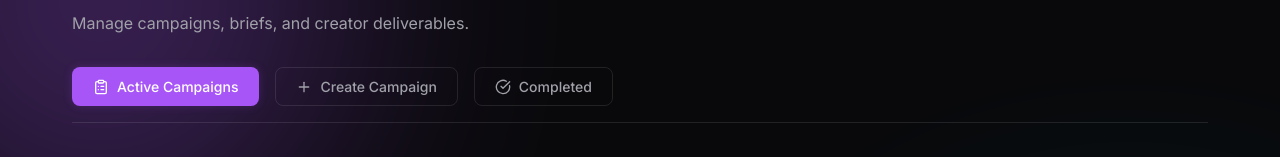
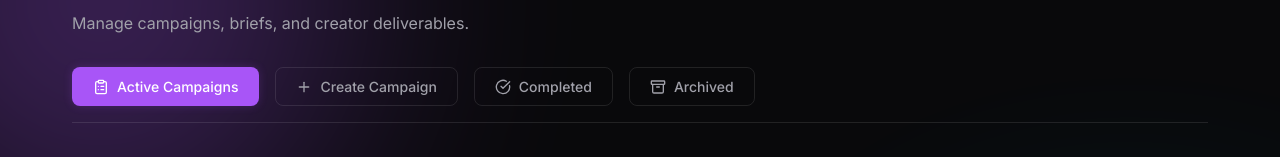
Before and after one commit to jyauu/samsungdemo, a React (Vite) app: page / in a window 1280 px wide. Both pictures are taken after a click on the element 640 px from the left and 525 px from the top of the page. Shown: the part 149-306 px from the top of the page. Built offline with nearby package versions, Linux system fonts and the light colour scheme.

Commit message:
feat: add archive campaign feature

```diff
--- a/src/context/AppContext.jsx
+++ b/src/context/AppContext.jsx
@@ -164,6 +164,15 @@ export const AppProvider = ({ children }) => {
     }));
   };
 
+  const archiveCampaign = (id) => {
+    setCampaigns(campaigns.map(camp => {
+      if (camp.id === id) {
+        return { ...camp, status: 'Archived' };
+      }
+      return camp;
+    }));
+  };
+
   const addSubmission = (data) => {
     const newSub = {
       id: `sub-${Date.now()}`,
@@ -282,7 +291,7 @@ export const AppProvider = ({ children }) => {
   };
 
   return (
-    <AppContext.Provider value={{ role, login, logout, submissions, campaigns, addCampaign, updateCampaign, addSubmission, updateSubmissionStatus, addFeedback, toggleFeedbackStatus, uploadRevision, updateLiveLinks }}>
+    <AppContext.Provider value={{ role, login, logout, submissions, campaigns, addCampaign, updateCampaign, archiveCampaign, addSubmission, updateSubmissionStatus, addFeedback, toggleFeedbackStatus, uploadRevision, updateLiveLinks }}>
       {children}
     </AppContext.Provider>
   );
--- a/src/pages/AgencyDashboard.jsx
+++ b/src/pages/AgencyDashboard.jsx
@@ -1,6 +1,6 @@
 import React, { useState } from 'react';
 import { useNavigate } from 'react-router-dom';
-import { CheckCircle, Clock, Activity, Plus, MailOpen, Edit3, ClipboardList, Send, X, UploadCloud } from 'lucide-react';
+import { CheckCircle, Clock, Activity, Plus, MailOpen, Edit3, ClipboardList, Send, X, UploadCloud, Archive } from 'lucide-react';
 import { useAppContext } from '../context/AppContext';
 import { Card } from '../components/ui/Card';
 import { Button } from '../components/ui/Button';
@@ -9,7 +9,7 @@ import { Input, Textarea } from '../components/ui/Form';
 import './Dashboard.css';
 
 export const AgencyDashboard = () => {
-  const { campaigns, submissions, addCampaign, updateCampaign } = useAppContext();
+  const { campaigns, submissions, addCampaign, updateCampaign, archiveCampaign } = useAppContext();
   const navigate = useNavigate();
   const [activeTab, setActiveTab] = useState('existing');
   const [activeCampaignViewId, setActiveCampaignViewId] = useState(null);
@@ -62,6 +62,7 @@ export const AgencyDashboard = () => {
 
   const activeCampaigns = campaigns.filter(c => c.status === 'Active');
   const completedCampaigns = campaigns.filter(c => c.status === 'Completed');
+  const archivedCampaigns = campaigns.filter(c => c.status === 'Archived');
 
   return (
     <div className="animate-fade-in" style={{ paddingBottom: '4rem' }}>
@@ -81,6 +82,9 @@ export const AgencyDashboard = () => {
         </Button>
         <Button variant={activeTab === 'completed' ? 'primary' : 'outline'} onClick={() => setActiveTab('completed')}>
           <CheckCircle size={16} /> Completed
+        </Button>
+        <Button variant={activeTab === 'archived' ? 'primary' : 'outline'} onClick={() => setActiveTab('archived')}>
+          <Archive size={16} /> Archived
         </Button>
       </div>
 
@@ -239,6 +243,11 @@ export const AgencyDashboard = () => {
                    {!isInviting && (
                      <Button variant="secondary" onClick={() => startInviting(camp.id)}><MailOpen size={16} /> Invite</Button>
                    )}
+                   {camp.status !== 'Archived' && (
+                     <Button variant="outline" onClick={() => { archiveCampaign(camp.id); setActiveCampaignViewId(null); }} style={{ color: 'var(--text-secondary)', borderColor: 'var(--border-light)' }}>
+                       <Archive size={16} /> Archive
+                     </Button>
+                   )}
                  </div>
                </div>
 
@@ -371,6 +380,18 @@ export const AgencyDashboard = () => {
           })}
         </div>
       )}
+      {activeTab === 'archived' && (
+        <div style={{ display: 'grid', gridTemplateColumns: 'repeat(auto-fill, minmax(300px, 1fr))', gap: '1.5rem' }}>
+          {archivedCampaigns.length === 0 ? <p>No archived campaigns found.</p> : archivedCampaigns.map(camp => {
+             return (
+               <Card key={camp.id} style={{ opacity: 0.7 }}>
+                  <h3 style={{ fontSize: '1.1rem', marginBottom: '0.5rem' }}>{camp.title}</h3>
+                  <Badge status={camp.status} />
+               </Card>
+             );
+          })}
+        </div>
+      )}
     </div>
   );
 };
```
